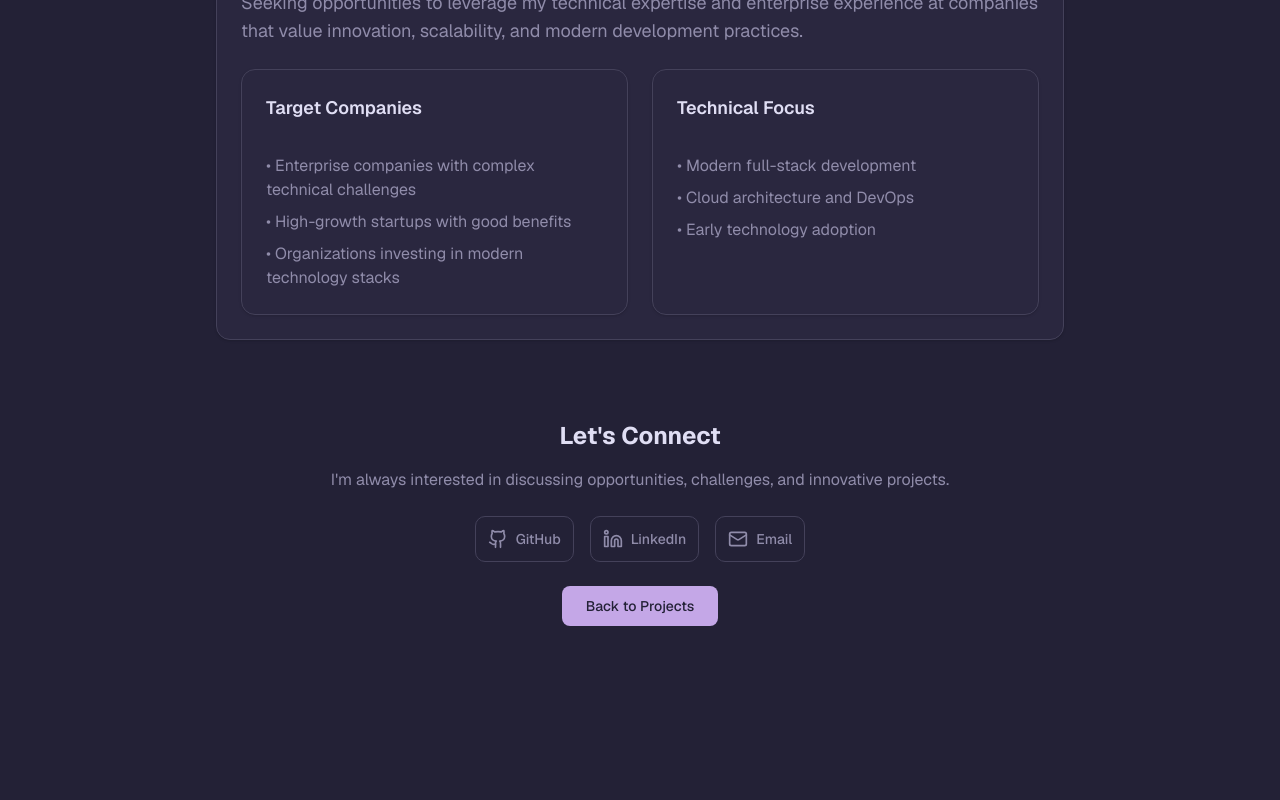
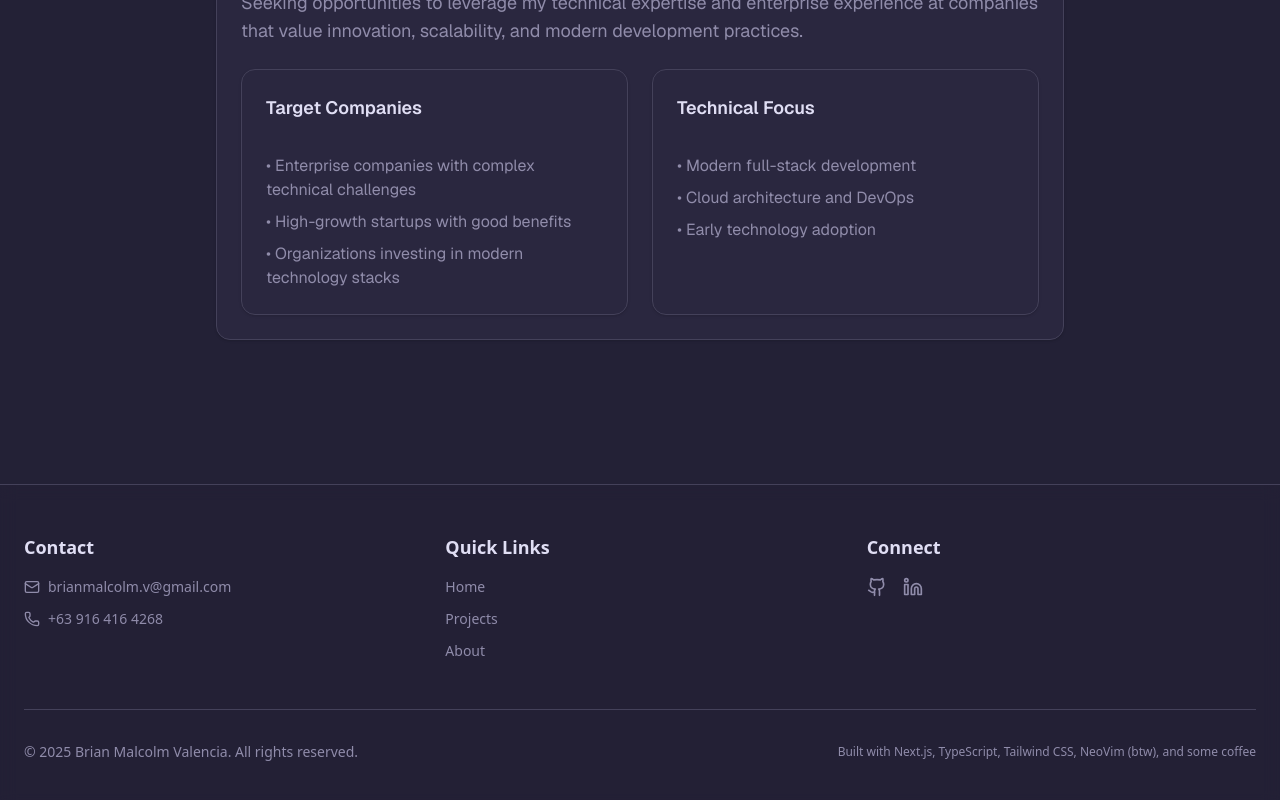
Before and after one commit to brimalval/folio, a Next.js app: page /about in a window 1280 px wide. Shown: the part 2990-3790 px from the top of the page. Before the commit the page ends 3680 px from the top, so only its background shows below. Built offline with nearby package versions, Linux system fonts and the light colour scheme.

Commit message:
update: footer

```diff
--- a/app/about/page.tsx
+++ b/app/about/page.tsx
@@ -55,21 +55,6 @@ export default function About() {
 				<section className="mb-20">
 					<CareerGoalsSection />
 				</section>
-
-				{/* Contact */}
-				<section className="text-center">
-					<h2 className="mb-4 font-bold text-2xl">Let's Connect</h2>
-					<p className="mb-6 text-muted-foreground">
-						I'm always interested in discussing opportunities, challenges, and
-						innovative projects.
-					</p>
-					<div className="mb-6">
-						<SocialLinks />
-					</div>
-					<Button size="lg" asChild>
-						<Link href="/projects">Back to Projects</Link>
-					</Button>
-				</section>
 			</main>
 		</div>
 	);
--- a/app/layout.tsx
+++ b/app/layout.tsx
@@ -1,6 +1,7 @@
 import type { Metadata } from "next";
 import { Geist, Geist_Mono } from "next/font/google";
 import { Navigation } from "@/components/navigation";
+import { Footer } from "@/components/footer";
 import "./globals.css";
 
 const geistSans = Geist({
@@ -32,10 +33,11 @@ export default function RootLayout({
 	return (
 		<html lang="en" className="dark">
 			<body
-				className={`${geistSans.variable} ${geistMono.variable} antialiased`}
+				className={`${geistSans.variable} ${geistMono.variable} antialiased flex flex-col min-h-screen`}
 			>
 				<Navigation />
-				{children}
+				<main className="flex-1">{children}</main>
+				<Footer />
 			</body>
 		</html>
 	);
--- a/app/page.tsx
+++ b/app/page.tsx
@@ -56,20 +56,6 @@ export default function Home() {
 						<SkillsSection />
 					</Suspense>
 				</section>
-
-				{/* About Me Button */}
-
-				{/* Contact Section */}
-				<section className="text-center">
-					<h2 className="mb-4 font-bold text-2xl">Let's Connect</h2>
-					<p className="mb-6 text-muted-foreground">
-						Open to opportunities at enterprise companies and high-growth
-						startups
-					</p>
-					<div className="mb-6">
-						<SocialLinks />
-					</div>
-				</section>
 			</main>
 		</div>
 	);
--- /dev/null
+++ b/components/footer.tsx
@@ -0,0 +1,98 @@
+import { Github, Linkedin, Mail, Phone } from "lucide-react";
+import Link from "next/link";
+
+export function Footer() {
+	const currentYear = new Date().getFullYear();
+
+	return (
+		<footer className="border-border border-t bg-background/95 backdrop-blur supports-[backdrop-filter]:bg-background/60">
+			<div className="container mx-auto px-6 py-12">
+				<div className="grid grid-cols-1 gap-8 md:grid-cols-3">
+					{/* Contact Information */}
+					<div className="space-y-4">
+						<h3 className="font-semibold text-lg">Contact</h3>
+						<div className="space-y-3 text-muted-foreground text-sm">
+							<a
+								href="mailto:brianmalcolm.v@gmail.com"
+								className="flex items-center gap-2 transition-colors hover:text-foreground"
+							>
+								<Mail className="h-4 w-4" />
+								brianmalcolm.v@gmail.com
+							</a>
+							<a
+								href="tel:+639164164268"
+								className="flex items-center gap-2 transition-colors hover:text-foreground"
+							>
+								<Phone className="h-4 w-4" />
+								+63 916 416 4268
+							</a>
+						</div>
+					</div>
+
+					{/* Quick Links */}
+					<div className="space-y-4">
+						<h3 className="font-semibold text-lg">Quick Links</h3>
+						<nav className="flex flex-col space-y-3 text-muted-foreground text-sm">
+							<Link
+								href="/"
+								className="transition-colors hover:text-foreground"
+							>
+								Home
+							</Link>
+							<Link
+								href="/projects"
+								className="transition-colors hover:text-foreground"
+							>
+								Projects
+							</Link>
+							<Link
+								href="/about"
+								className="transition-colors hover:text-foreground"
+							>
+								About
+							</Link>
+						</nav>
+					</div>
+
+					{/* Social Links */}
+					<div className="space-y-4">
+						<h3 className="font-semibold text-lg">Connect</h3>
+						<div className="flex gap-4">
+							<a
+								href="https://github.com/brimalval"
+								target="_blank"
+								rel="noopener noreferrer"
+								className="text-muted-foreground transition-colors hover:text-foreground"
+								aria-label="GitHub"
+							>
+								<Github className="h-5 w-5" />
+							</a>
+							<a
+								href="https://www.linkedin.com/in/brian-malcolm-valencia-032752220"
+								target="_blank"
+								rel="noopener noreferrer"
+								className="text-muted-foreground transition-colors hover:text-foreground"
+								aria-label="LinkedIn"
+							>
+								<Linkedin className="h-5 w-5" />
+							</a>
+						</div>
+					</div>
+				</div>
+
+				{/* Copyright */}
+				<div className="mt-12 border-border border-t pt-8">
+					<div className="flex flex-col items-center justify-between gap-4 text-muted-foreground text-sm md:flex-row">
+						<p>
+							&copy; {currentYear} Brian Malcolm Valencia. All rights reserved.
+						</p>
+						<p className="text-xs">
+							Built with Next.js, TypeScript, Tailwind CSS, NeoVim (btw), and
+							some coffee
+						</p>
+					</div>
+				</div>
+			</div>
+		</footer>
+	);
+}
```
